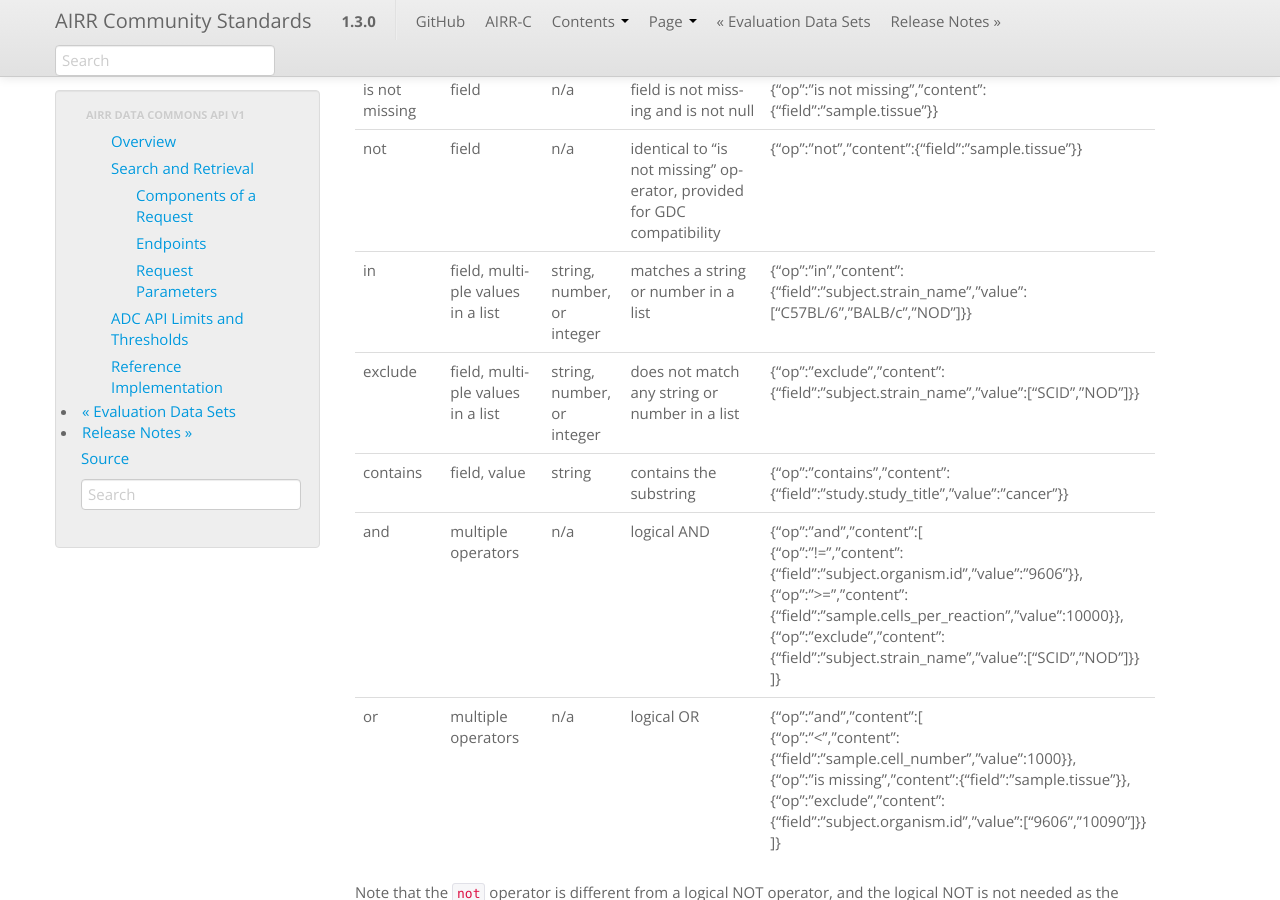
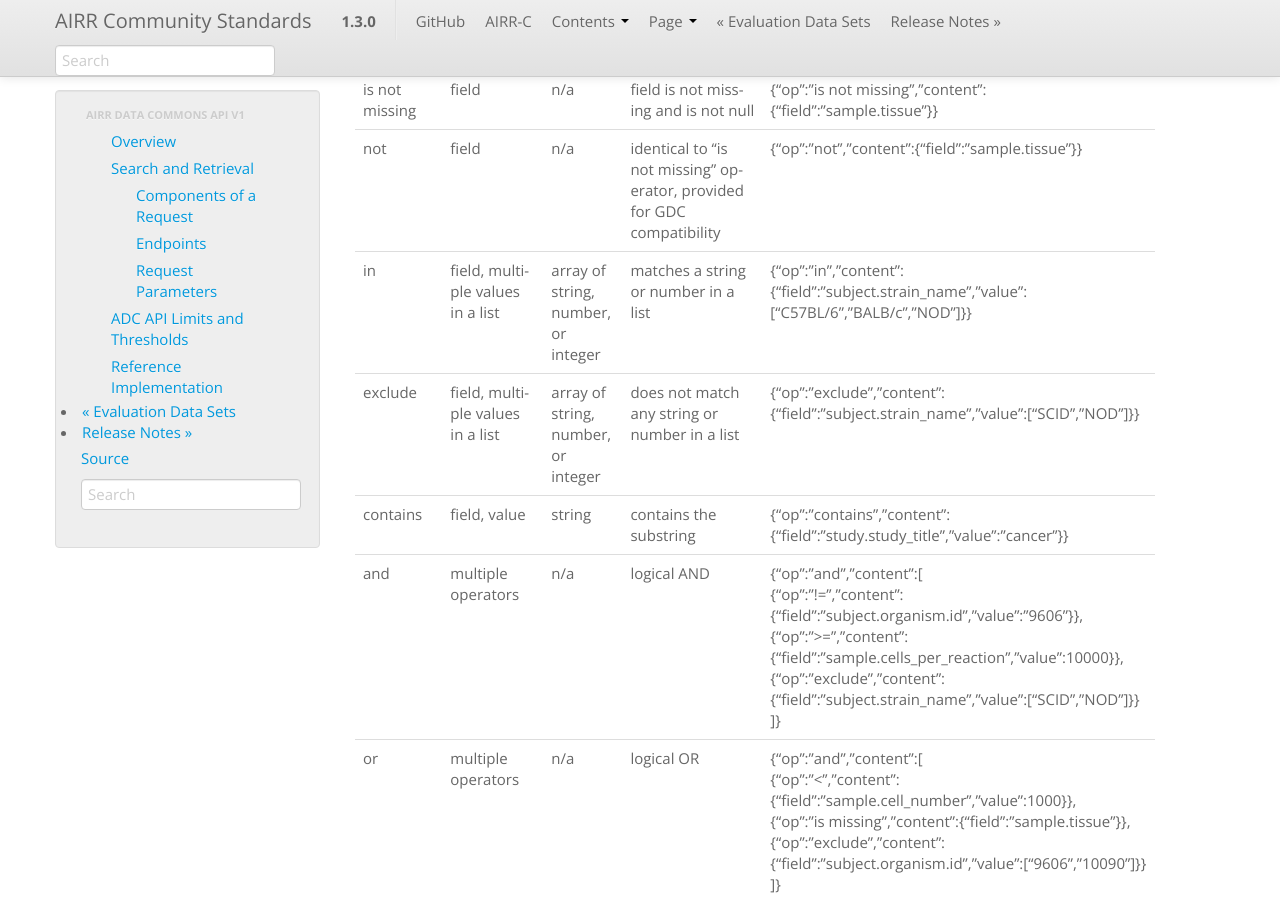
Before and after one commit to airr-community/airr-standards, a Sphinx documentation site: the page built from docs/api/adc_api.rst, in a window 1280 px wide and 900 px high, scrolled down 9817 px. Built offline with Sphinx 7.4.7, drawn with Linux system fonts in a browser that asks for light colours; pages that are not in the unit, such as notebooks, are missing from menus.

Commit message:
be more explicit that in and exclude operator has array for value data type

```diff
--- a/docs/api/adc_api.rst
+++ b/docs/api/adc_api.rst
@@ -532,12 +532,12 @@ The following operators are support by the ADC API.
       - {"op":"not","content":{"field":"sample.tissue"}}
     * - in
       - field, multiple values in a list
-      - string, number, or integer
+      - array of string, number, or integer
       - matches a string or number in a list
       - {"op":"in","content":{"field":"subject.strain_name","value":["C57BL/6","BALB/c","NOD"]}}
     * - exclude
       - field, multiple values in a list
-      - string, number, or integer
+      - array of string, number, or integer
       - does not match any string or number in a list
       - {"op":"exclude","content":{"field":"subject.strain_name","value":["SCID","NOD"]}}
     * - contains
```
